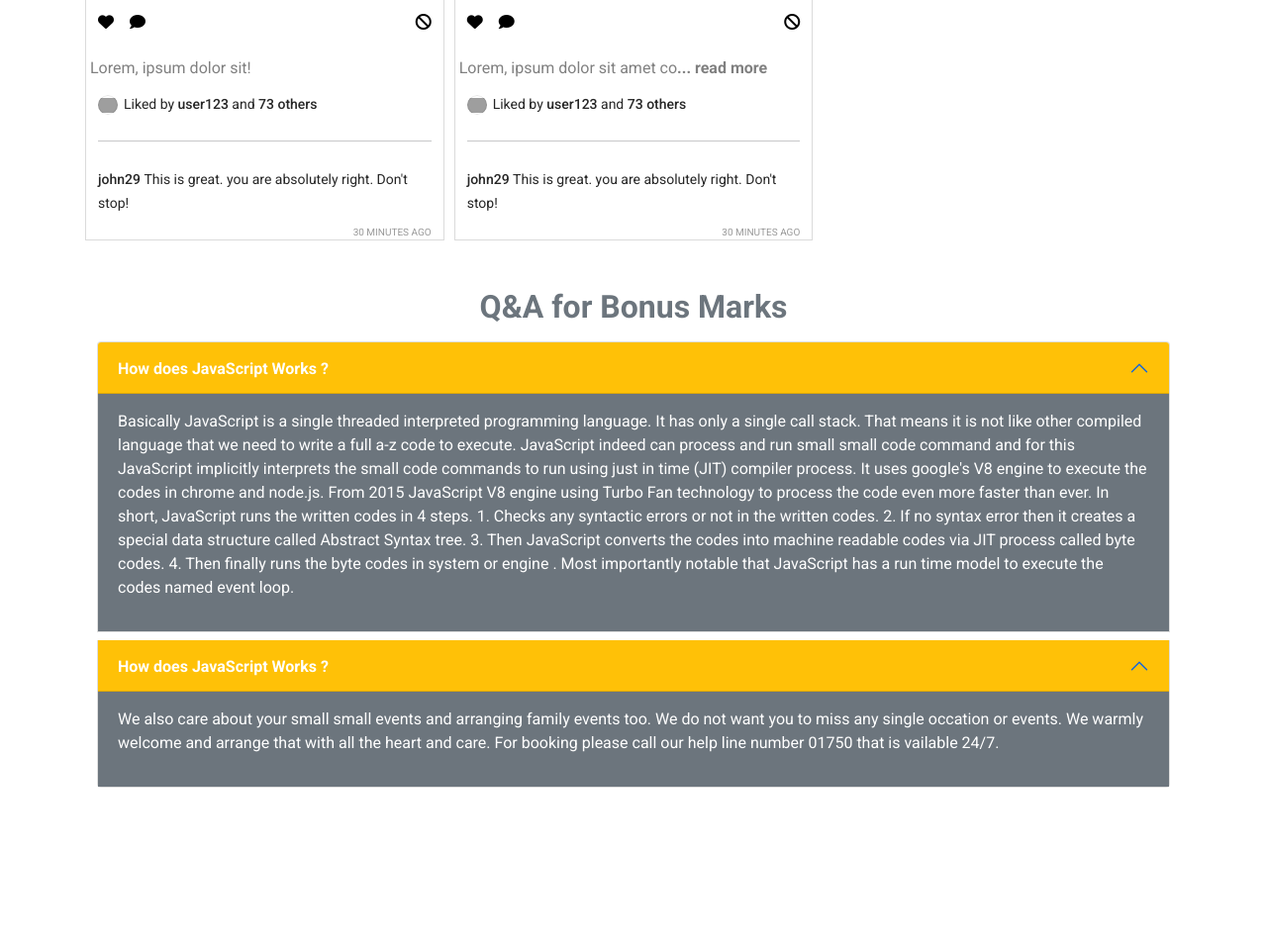
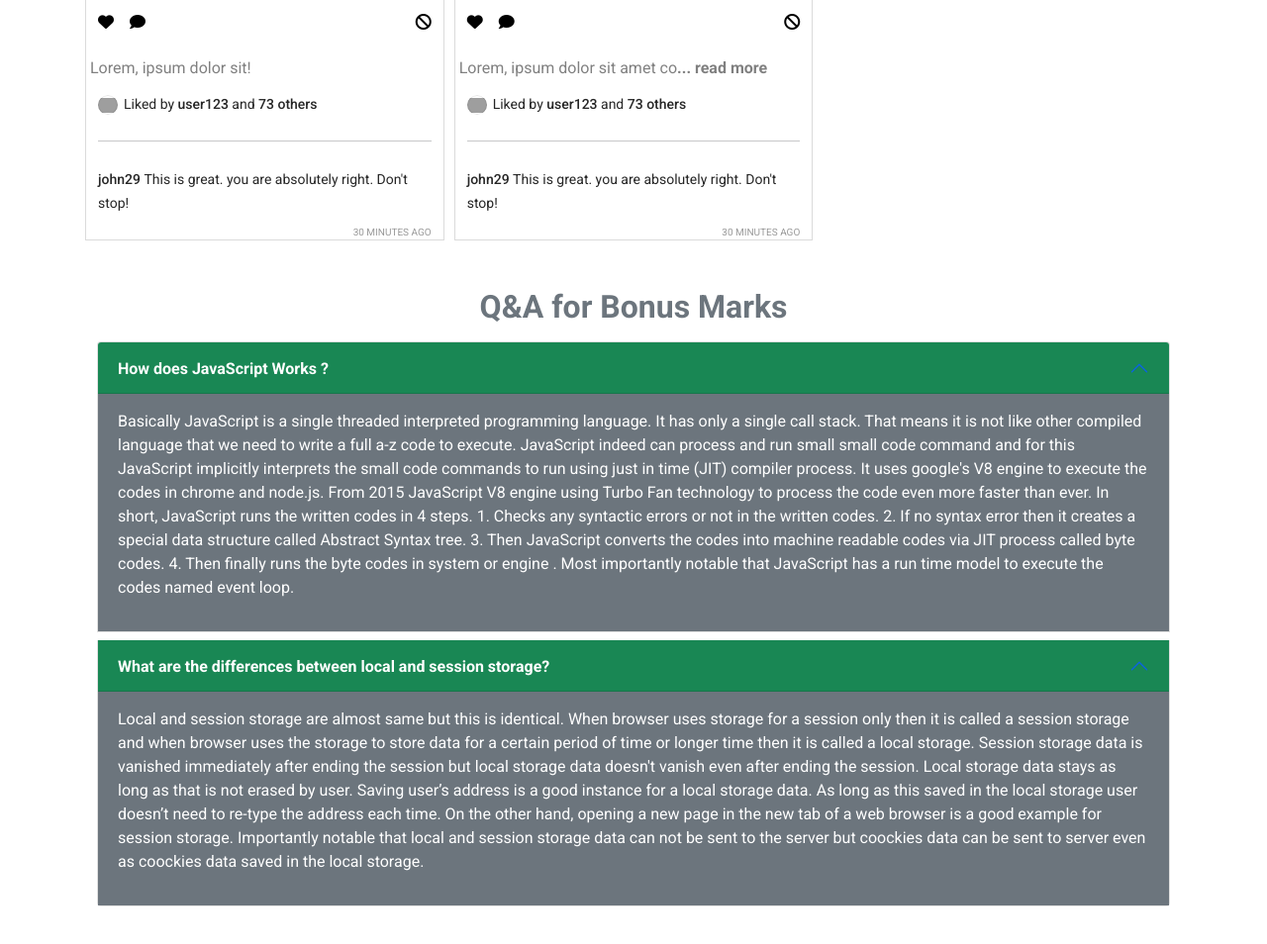
Before and after one commit to Zahid-BM/insta-sohor-debugging, a plain HTML site: page index.html in a window 1280 px wide. Shown: the part 1289-2243 px from the top of the page at 99% size. Before the commit the page ends 2149 px from the top, so only its background shows below. Drawn offline with nearby package versions, Linux system fonts and the light colour scheme; grey boxes are pictures that could not be loaded.

Commit message:
Alhamdulillah bonus 2 questions answers done

```diff
--- a/index.html
+++ b/index.html
@@ -64,7 +64,7 @@
 
                         <div class="accordion-item my-2 ">
                             <h2 class="accordion-header" id="headingOne">
-                                <button class="accordion-button bg-warning text-white fw-bold " type="button"
+                                <button class="accordion-button bg-success text-white fw-bold " type="button"
                                     data-bs-toggle="collapse" data-bs-target="#collapseOne" aria-expanded="true"
                                     aria-controls="collapseOne">
                                     How does JavaScript Works ?
@@ -92,19 +92,27 @@
                         </div>
                         <div class="accordion-item">
                             <h2 class="accordion-header" id="headingOne1">
-                                <button class="accordion-button bg-warning text-white fw-bold " type="button"
+                                <button class="accordion-button bg-success text-white fw-bold " type="button"
                                     data-bs-toggle="collapse" data-bs-target="#collapseOne1" aria-expanded="true"
                                     aria-controls="collapseOne1">
-                                    How does JavaScript Works ?
+                                    What are the differences between local and session storage?
                                 </button>
                             </h2>
                             <div id="collapseOne1" class="accordion-collapse collapse show"
                                 aria-labelledby="headingOne1" data-bs-parent="#accordionExample">
                                 <div class="accordion-body bg-secondary text-white">
-                                    <p> We also care about your small small events and arranging family events too. We
-                                        do not want you to miss any single occation or events. We warmly welcome and
-                                        arrange that with all the heart and care. For booking please call our help line
-                                        number 01750 that is vailable 24/7.</p>
+                                    <p> Local and session storage are almost same but this is identical. When browser
+                                        uses storage for a session only then it is called a session storage and when
+                                        browser uses the storage to store data for a certain period of time or longer
+                                        time then it is called a local storage. Session storage data is vanished
+                                        immediately after ending the session but local storage data doesn't vanish even
+                                        after ending the session. Local storage data stays as long as that is not erased
+                                        by user. Saving user’s address is a good instance for a local storage data. As
+                                        long as this saved in the local storage user doesn’t need to re-type the address
+                                        each time. On the other hand, opening a new page in the new tab of a web browser
+                                        is a good example for session storage. Importantly notable that local and
+                                        session storage data can not be sent to the server but coockies data can be sent
+                                        to server even as coockies data saved in the local storage.</p>
                                 </div>
                             </div>
                         </div>
```
Also changed, not shown: 1 other file.
